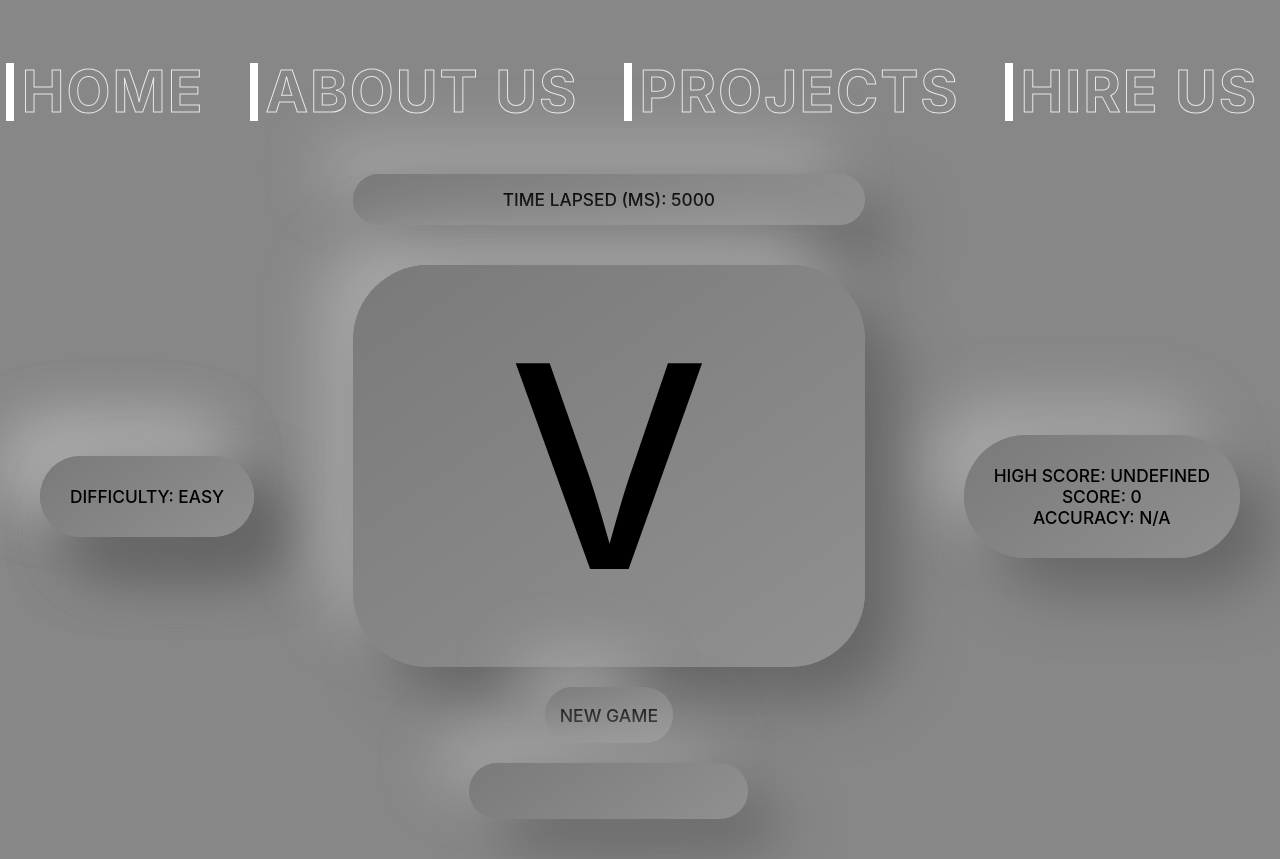
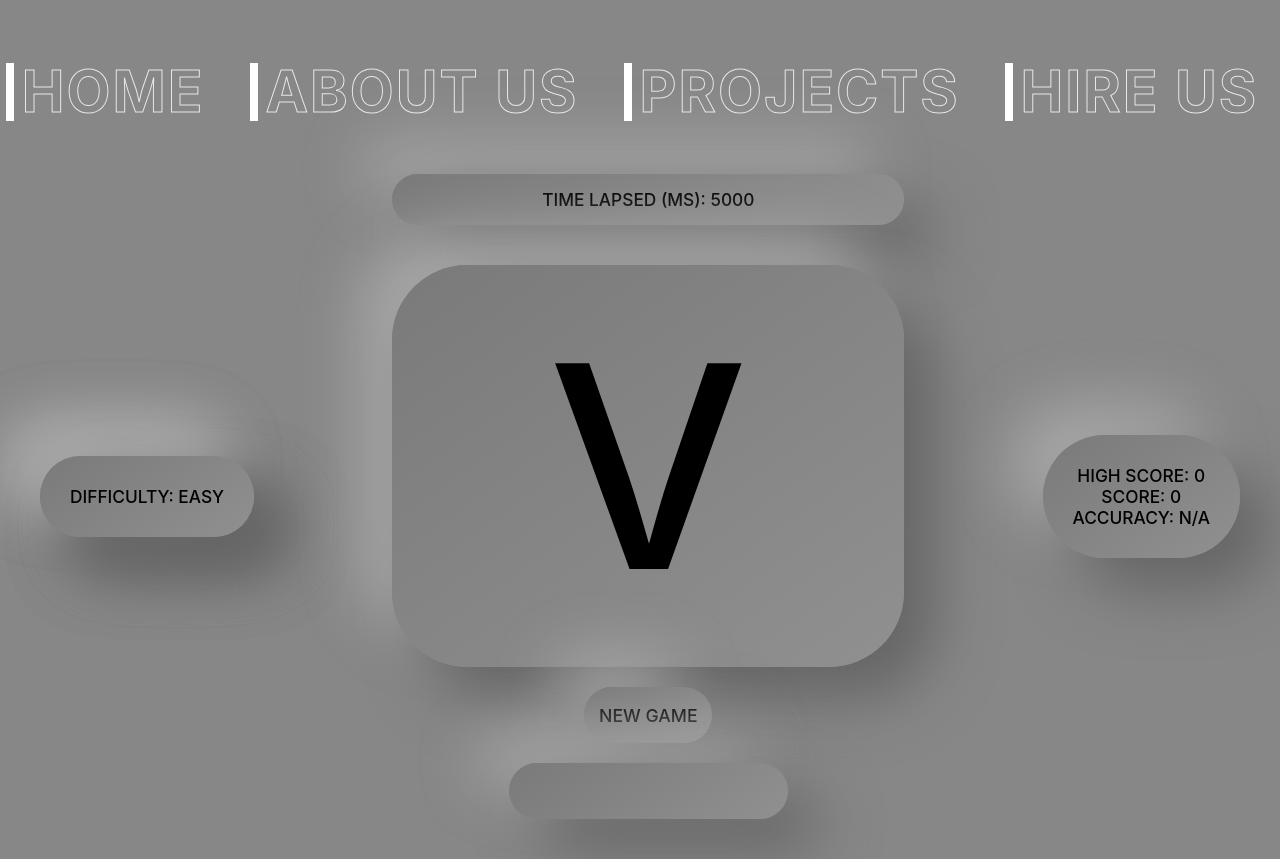
Before and after one commit to WukoSiric/2022-typingGame, a SvelteKit app in the folder groupproject/: page /typing-game in a window 1280 px wide. Built offline with nearby package versions, Linux system fonts and the light colour scheme.

Commit message:
Fixedh high score

```diff
--- a/groupproject/src/routes/typing-game/+page.svelte
+++ b/groupproject/src/routes/typing-game/+page.svelte
@@ -17,7 +17,7 @@
     // Scoring
     let game_finished: boolean;
     $: score = 0; //Display this to user
-    let high_score: number;
+    $: high_score = 0;
     $: score > high_score ? high_score = score : high_score = high_score;
     $: accuracy = "N/A";
 
```
